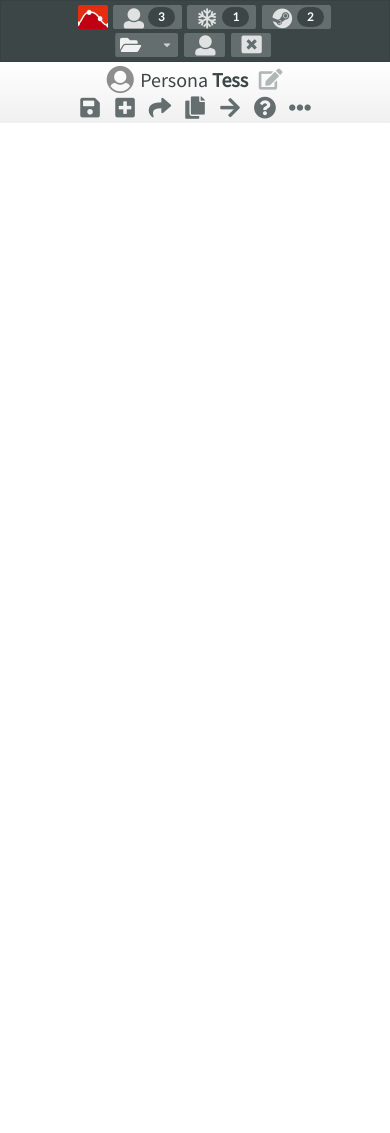
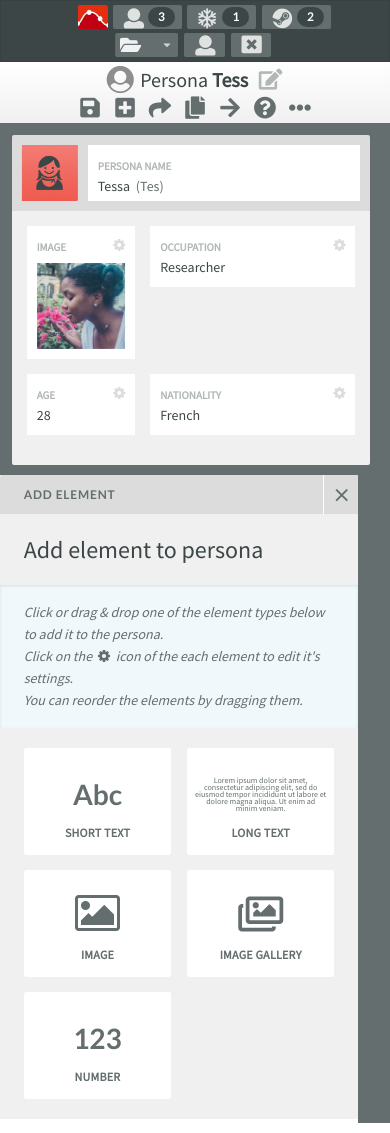
Before and after one commit to Ogisha/persona, a Vue app: page / in a window 390 px wide. Before the commit the page ends 844 px from the top, so only its background shows below. Built offline with nearby package versions, Linux system fonts and the light colour scheme.

Commit message:
Drag n Drop in Elements section finished

```diff
--- a/src/App.vue
+++ b/src/App.vue
@@ -1,7 +1,7 @@
 <template>
     <div>
         <Header />
-       <!-- <Body />-->
+        <Body />
     </div>
 </template>
 
--- a/src/components/AddElement.vue
+++ b/src/components/AddElement.vue
@@ -6,23 +6,18 @@
         </div>
 
         <div id="add-main">
-            <h2>Add element to persona</h2>
+            <h2 id="add-header">Add element to persona</h2>
             <p>Click or drag & drop one of the element types below to add it to the persona.<br />
                 Click on the <span><i class="fa fas fa-cog"></i></span> icon of the each element to edit it's settings.<br />
                 You can reorder the elements by dragging them.
             </p>
-
             <Elements />
-
-
-
         </div>
-
-
     </div>
 </template>
 
 <script>
+
 import Elements from './Elements';
 
 export default {
@@ -31,7 +26,6 @@
         Elements
     }
 }
-
 </script>
 
 <style>
@@ -39,7 +33,9 @@
     width: 350px;
     background: white;
     position: fixed;
-    top: 80px;
+    height: 78vh;
+    overflow-y: scroll;
+    top: 130px;
     right: 0;
 }
 
@@ -50,16 +46,15 @@
     letter-spacing: 0.8px;
     line-height: 13px;
     text-transform: uppercase;
-        margin-bottom: 0;
-        margin-left: 24px;
+    margin: 0px 0px 0px 24px;
 }
 
 #add-top {
     display: grid;
     grid-template-columns: auto 10%;
     align-items: center;
-        border-radius: 2px 0 0 0;	background-color: #DCDCDC;
-
+    border-radius: 2px 0 0 0;
+    background-color: #DCDCDC;
 }
 
 #add-close {
@@ -67,6 +62,7 @@
     color: #646E6E;
     font-weight: 300;
 }
+
 #add-top button {
     border-top:none;
     border-right: none;
@@ -81,17 +77,13 @@
 
 #add-main {
     background-color: #F0F0F0;
-        /*padding: 0 24px;*/
     display: grid;
     grid-template-rows: auto;
 }
+
 p {
     margin-bottom: 0;
 }
-
- /*   #add-main p, #add-main div {
-        padding: 5% 0;
-    }*/
 
 #add-main > p {
     background-color: #F0F8FC;
@@ -104,38 +96,34 @@
     padding: 4.5% 24px;
 }
 
-
-    h2 {
+#add-header {
     color: #3C4646;
     font-size: 24px;
     font-weight: 100;
     line-height: 31px;
     font-family: "Source Sans Pro";
-        margin: 7.5% 0 7.5% 24px;
+    margin: 0px!important;
+    padding: 20px 0 20px 24px;
 }
+
 p > span {
     margin: 0 3px;
     color: #646E6E;
 }
 
-    .add-element-options {
-        display: grid;
-        grid-template-columns: 47.5% 47.5%;
-        grid-column-gap: 5%;
-        grid-row-gap: 15px;
-        margin: 0 24px;
+@media only screen and (max-width: 782px) {
+    #add-element-container {  width: 280px;  top: 100px;  right: 12px  }
 }
 
-        .add-element-options > div {
-
-background:white;
+@media only screen and (max-width: 635px) {
+    #add-element-container {  width: 265px;  margin-left: 2%;  top: 100px;  right: 12px  }
 }
 
-    .el {
-        display: grid;
-        grid-template-rows: 4.5rem 3rem;
-        align-items: center;
-        justify-items: center;
-        border-radius: 2px;
+@media only screen and (max-width: 600px) {
+    #add-element-container {  width: 93.5vw;  margin-left: 2%;  position: relative;  top: 20px;  }
+}
+
+@media only screen and (max-width: 424px) {
+    #add-element-container {  width: 92vw;  margin-left: 3%;  top: 10px;  }
 }
 </style>
--- a/src/components/Body.vue
+++ b/src/components/Body.vue
@@ -1,7 +1,7 @@
 <template>
     <main>
         <Classic />
-        <AddElement />
+<AddElement />
     </main>
 </template>
 <script>
@@ -21,6 +21,30 @@
     main {
         background: #646E6E;
         padding-left: 11%;
-        padding-top: 3%;
+        padding-top: 150px;
     }
+    @media only screen and (max-width: 900px) {
+        main {
+        padding: 0;
+        padding-top: 130px;
+    }
+}
+
+        @media only screen and (max-width: 782px) {
+        main {
+        padding-top: 100px;
+    }
+}
+
+    @media only screen and (max-width: 600px) {
+        main {
+        padding-top: 95px;
+    }
+}
+
+    @media only screen and (max-width: 424px) {
+        main {
+        padding-top: 135px;
+    }
+}
 </style>
--- a/src/components/Classic.vue
+++ b/src/components/Classic.vue
@@ -16,8 +16,10 @@
 
             <div id="short-name" class="personal-info__el">
                 <h4>Short name</h4>
-                <p>Tes</p></div>
+                <p>Tes</p>
             </div>
+        </div>
+
         <div class="elements-joined">
             <div id="image" class="personal-info__el">
                 <h4>Image</h4><i class="fa fas fa-cog"></i>
@@ -46,23 +48,23 @@
 </template>
 
 <script>
+
     export default {
         name: "Classic"
     }
 </script>
 
 <style scoped>
-
 .main-content {
     width: 55%;
 }
+
 .personal-info {
     display: grid;
     grid-template-columns: 56px minmax(75px, 70%) 95px;
     grid-template-rows: 56px;
     grid-column-gap: 15px;
     padding: 15px;
-
     border-radius: 2px 2px 0 0;
     background-color: #DCDCDC;
 }
@@ -121,6 +123,10 @@
 }
 
 @media only screen and (max-width: 670px) {
+
+}
+
+    @media only screen and (max-width: 670px) {
         .personal-info {
             grid-template-columns: 56px minmax(75px, auto);
             padding: 10px;
@@ -137,4 +143,33 @@
             display: none;
         }
     }
+    @media only screen and (max-width: 900px) {
+    .main-content {
+        width: 52vw;
+        margin-left: 1%;
+    }
+}
+@media only screen and (max-width: 782px) {
+    .main-content {
+        margin-left: 1%;
+    }
+}
+@media only screen and (max-width: 730px) {
+    .main-content {
+        margin-left: 1%;
+        width: 50vw;
+    }
+}
+@media only screen and (max-width: 600px) {
+    .main-content {
+        width: 93.5vw;
+        margin-left: 2%;
+    }
+}
+@media only screen and (max-width: 424px) {
+    .main-content {
+        width: 92vw;
+        margin-left: 3%;
+    }
+}
 </style>
--- a/src/components/Elements.vue
+++ b/src/components/Elements.vue
@@ -1,31 +1,28 @@
 <template>
-
     <div id="add-element-options" class="add-element-options">
-        <div class="el nonempty" dragable="true">
+        <div class="el draggingEl" id="draggingEl1" draggable="true">
             <h1>Abc</h1>
             <p class="description">short text</p>
         </div>
 
-        <div class="el nonempty">
-
+        <div class="el draggingEl" id="draggingEl2" draggable="true">
             <p class="long-text-paragraph">Lorem ipsum dolor sit amet, consectetur adipiscing elit,
                 sed do eiusmod tempor incididunt ut labore et dolore magna aliqua. Ut enim ad
                 minim veniam.</p>
             <p class="description">long text</p>
-
         </div>
 
-        <div class="el nonempty">
+        <div class="el draggingEl" id="draggingEl3" draggable="true">
             <i class="fa far fa-3x fa-image el-img"></i>
             <p class="description">image</p>
         </div>
 
-        <div class="el nonempty">
+        <div class="el draggingEl" id="draggingEl4" draggable="true">
             <i class="images outline icon el-img"></i>
             <p class="description">image gallery</p>
         </div>
 
-        <div class="el nonempty">
+        <div class="el draggingEl" id="draggingEl5" draggable="true">
             <h1>123</h1>
             <p class="description">number</p>
         </div>
@@ -33,16 +30,112 @@
 </template>
 
 <script>
+let hoverBorder = "1px dashed #999";
+let normalBorder = "1px solid white";
+let draggingElement;
+
+//  THE EVENT LISTENERS
+
+let handleDragStart = (e) => {
+    draggingElement = e.target;
+    e.target.style.border = hoverBorder;
+    e.target.style.transform = "scale(0.9)";
+}
+
+let handleDragEnd = (e) => {
+    e.target.style.opacity= "1";
+    e.target.style.border = normalBorder;
+    draggingElement.style.transform = "scale(1)";
+}
+
+let handleDragOver = (e) => {
+    if (e.preventDefault) e.preventDefault();
+    if (e.stopPropagation) e.stopPropagation();
+    e.target.style.opacity = "0.4";
+    e.target.style.border = hoverBorder;
+}
+
+let handleDragEnter = (e) => {
+    e.target.style.border = hoverBorder;
+}
+
+let handleDragLeave = (e) => {
+    e.target.style.border = normalBorder;
+    e.target.style.opacity= "1";
+}
+
+let handleDrop = (e) => {
+    e.target.style.border = normalBorder;
+    e.target.style.opacity= "1";
+    if (e.target.id == draggingElement.id)
+        return;
+    else {
+        let dropEl;
+
+        if (e.target.tagName == "P" || e.target.tagName == "H1")
+            dropEl = e.target.parentNode;
+        else
+            dropEl = e.target;
+
+        let dragEl = draggingElement;
+        let temp = dropEl;
+
+        document.querySelector("#" + dropEl.id).appendChild(dragEl.childNodes[0]);
+        document.querySelector("#" + dropEl.id).appendChild(dragEl.childNodes[0]);
+
+        document.querySelector("#" + dragEl.id).appendChild(temp.childNodes[0]);
+        document.querySelector("#" + dragEl.id).appendChild(temp.childNodes[0]);
+    }
+}
+
+//  EVENT HANDLERS - end
+
+const elements = () => {
+    let els = new Array();
+    const elementsNo = document.getElementsByClassName("draggingEl").length;
+
+    for (let i = 1; i <= elementsNo ; i++) {
+        els.push(document.querySelector(`#draggingEl${i}`));
+
+        els[i-1].addEventListener("dragstart", handleDragStart, false);
+        els[i-1].addEventListener("dragend", handleDragEnd, false);
+        els[i-1].addEventListener("dragover", handleDragOver, false);
+        els[i-1].addEventListener("dragenter", handleDragEnter, false);
+        els[i-1].addEventListener("dragleave", handleDragLeave, false);
+        els[i-1].addEventListener("drop", handleDrop, false);
+    }
+}
 
 export default {
-        name: "Elements"
+    name: "Elements",
+    mounted() {
+        elements.call(this)
+    }
 }
 </script>
 
 <style scoped>
+.add-element-options {
+    display: grid;
+    grid-template-columns: 47.5% 47.5%;
+    grid-column-gap: 5%;
+    grid-row-gap: 15px;
+    margin: 0 24px;
+    padding: 20px 0;
+}
 
-    .add-element-options {
-        padding: 20px 0;
+.add-element-options > div {
+    background:white;
+}
+
+.el {
+    display: grid;
+    grid-template-rows: 4.5rem 3rem;
+    align-items: center;
+    justify-items: center;
+    border-radius: 2px;
+    border:1px solid white;
+    transition: transform 0.2s ease-out;
 }
 
 h1 {
@@ -66,14 +159,10 @@
     color: #646E6E;
     font-size: 9px;
     font-weight: 200;
-        line-height: 10px;
+    line-height: 8px;
     text-align: center;
     align-self: end;
     padding: 0 9px;
-
-
-
-
 }
 
 .el-img {
@@ -87,8 +176,7 @@
     margin: 0;
 }
 
-    .empty {
-
+@media only screen and (max-width: 782px) {
+    .long-text-paragraph {  color: #646E6E; font-size: 8px; line-height: 7px; padding: 0 7px;  }
 }
-
 </style>
--- a/src/components/Header.vue
+++ b/src/components/Header.vue
@@ -292,6 +292,11 @@ h2 {
     margin: 0 10px;
 }
 
+header {
+    position: fixed;
+    width:100%;
+}
+
 @media only screen and (max-width: 965px) {
     .level {  margin-left: 35%!important;  }
     #big-header-icons { margin-left: 0;  min-width: 73px;  }
```
Lines whose indentation alone changed are shown as unchanged.
